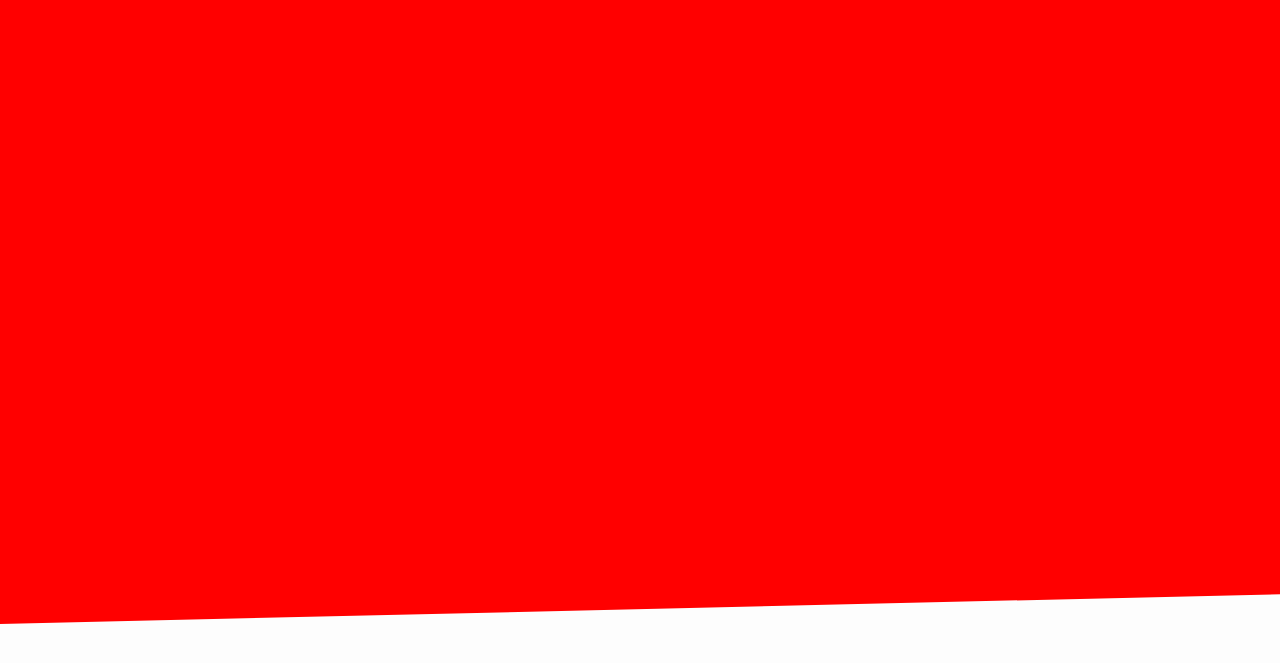
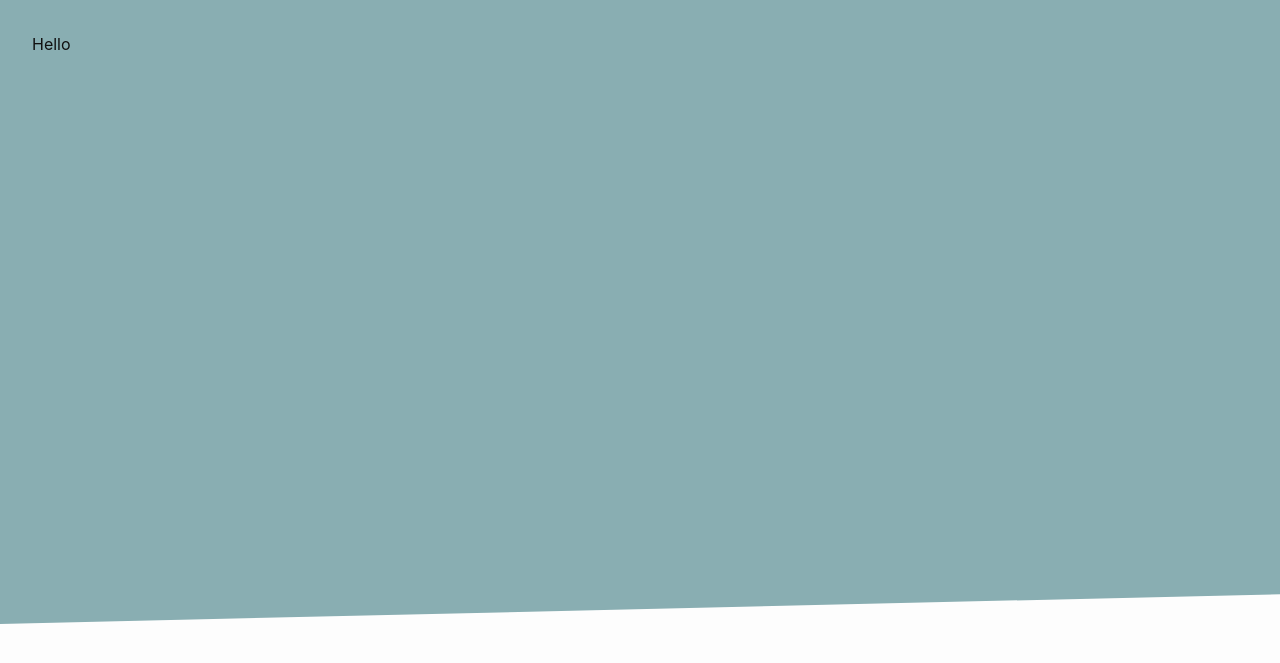
Before and after one commit to speccysps/speccysps.github.io, a Jekyll site: the page built from index.html, in a window 1280 px wide. Shown: the top 663 px of the page. Built offline with Jekyll 4.4.1, drawn with Linux system fonts in a browser that asks for light colours.

Commit message:
Home.html created and main.css/scss adjusted

```diff
--- a/_layouts/home.html
+++ b/_layouts/home.html
@@ -3,6 +3,6 @@ layout: default
 ---
 
   <div class="clip-me">
-
+    Hello
   </div>
 </div>
--- a/_scss/main.scss
+++ b/_scss/main.scss
@@ -1,6 +1,5 @@
-@import 'variables';
+@import 'speccysps/variables';
 @import 'minima';
-@import 'home';
 
 $theme-colors: ("primary": #FF69B4);
 
@@ -14,3 +13,5 @@ html {
     box-sizing: border-box;
     font-family: $font-primary;
 }
+
+@import 'speccysps/home';
--- a/src/css/main.css
+++ b/src/css/main.css
@@ -505,18 +505,18 @@ table {
   .highlight .il {
     color: #099; }
 
+html {
+  font-size: 100%;
+  height: 100%;
+  box-sizing: border-box;
+  font-family: Roboto, Helvetica, Arial, sans-serif, "Apple Color Emoji", "Segoe UI Emoji", "Segoe UI Symbol"; }
+
 .clip-me {
   clip-path: polygon(0 0, 100% 0%, 100% 95%, 0 100%);
-  background: red;
+  background: #89AEb2;
   width: 100%;
   min-height: 35em;
   height: 100%;
   position: relative;
   z-index: -1;
   padding: 2em; }
-
-html {
-  font-size: 100%;
-  height: 100%;
-  box-sizing: border-box;
-  font-family: Roboto, Helvetica, Arial, sans-serif, "Apple Color Emoji", "Segoe UI Emoji", "Segoe UI Symbol"; }
```
